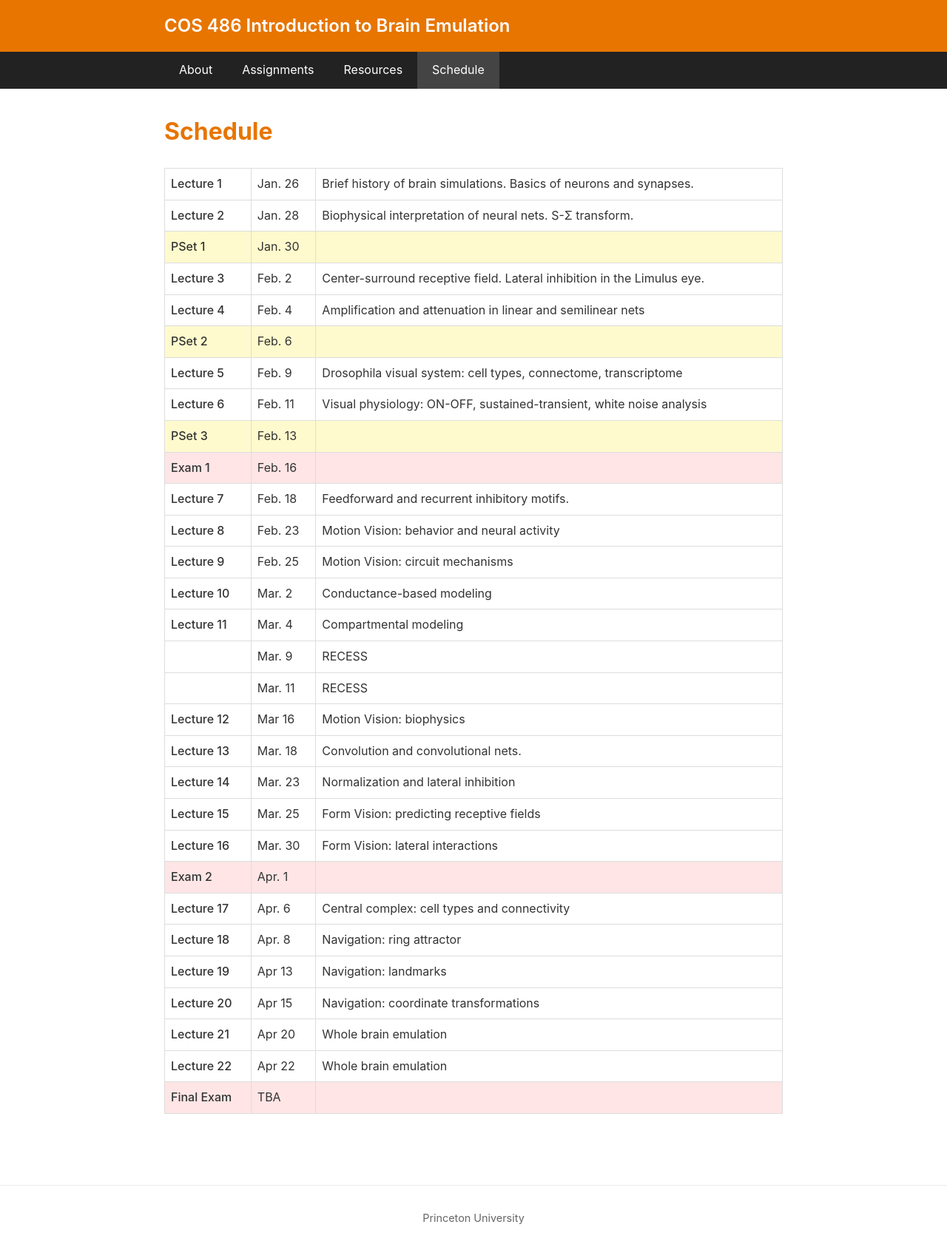
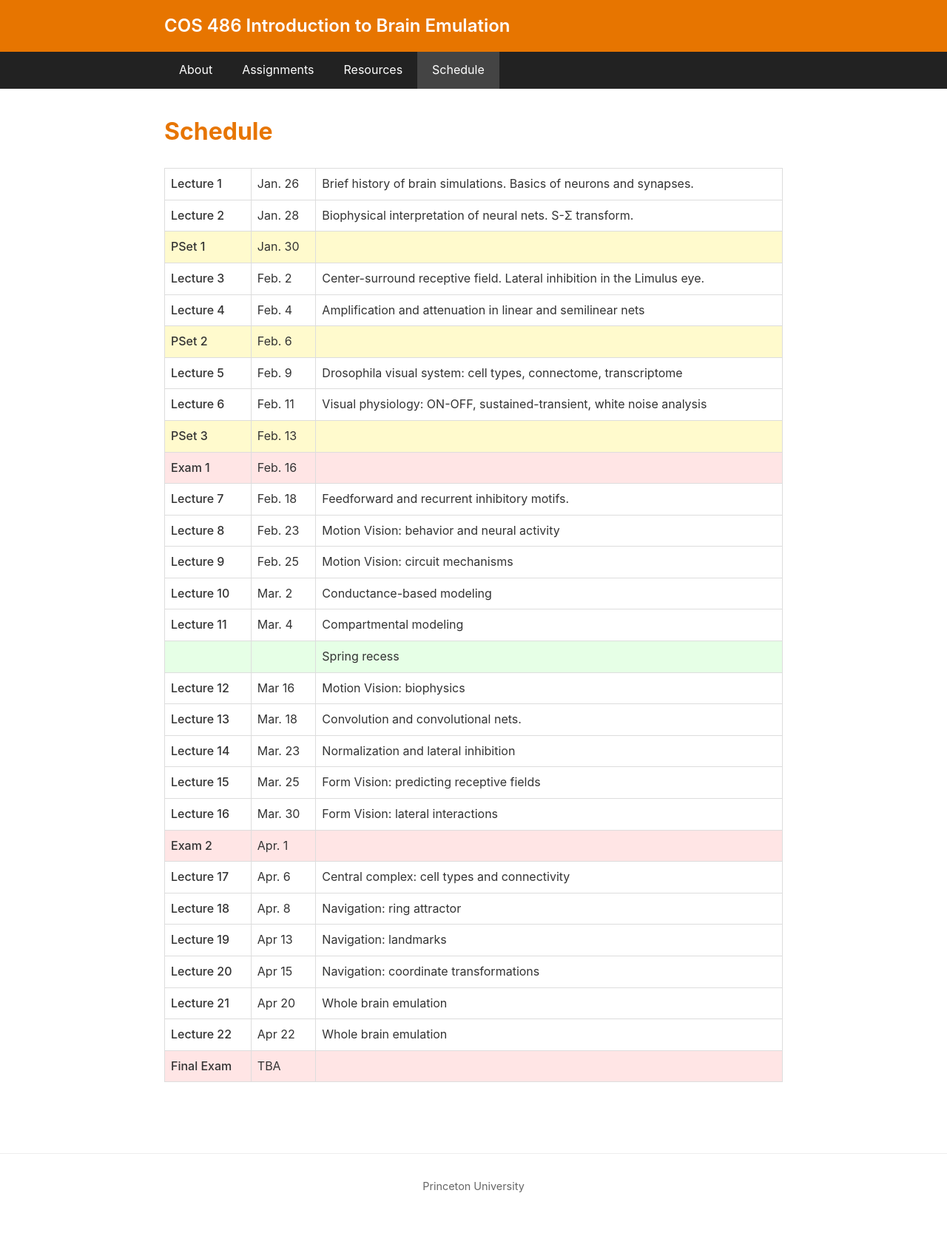
Before and after one commit to brainemulation/brainemulation.github.io, a Jekyll site: the page built from schedule.md, in a window 1280 px wide. Shown: the whole page at 74% size. Built offline with Jekyll 4.4.1, drawn with Linux system fonts in a browser that asks for light colours; after the commit the page ends 1647 px from its top, so only the background shows below that.

Commit message:
Consolidate spring recess into single row with light green background

```diff
--- a/_layouts/default.html
+++ b/_layouts/default.html
@@ -97,6 +97,9 @@
     main table tr.pset-row {
       background-color: #fffacd;
     }
+    main table tr.recess-row {
+      background-color: #e6ffe6;
+    }
     footer {
       text-align: center;
       padding: 2rem;
--- a/schedule.md
+++ b/schedule.md
@@ -22,8 +22,7 @@ permalink: /schedule
 <tr><td>Lecture 9</td><td>Feb. 25</td><td>Motion Vision: circuit mechanisms</td></tr>
 <tr><td>Lecture 10</td><td>Mar. 2</td><td>Conductance-based modeling</td></tr>
 <tr><td>Lecture 11</td><td>Mar. 4</td><td>Compartmental modeling</td></tr>
-<tr><td></td><td>Mar. 9</td><td>RECESS</td></tr>
-<tr><td></td><td>Mar. 11</td><td>RECESS</td></tr>
+<tr class="recess-row"><td></td><td></td><td>Spring recess</td></tr>
 <tr><td>Lecture 12</td><td>Mar 16</td><td>Motion Vision: biophysics</td></tr>
 <tr><td>Lecture 13</td><td>Mar. 18</td><td>Convolution and convolutional nets.</td></tr>
 <tr><td>Lecture 14</td><td>Mar. 23</td><td>Normalization and lateral inhibition</td></tr>
```
